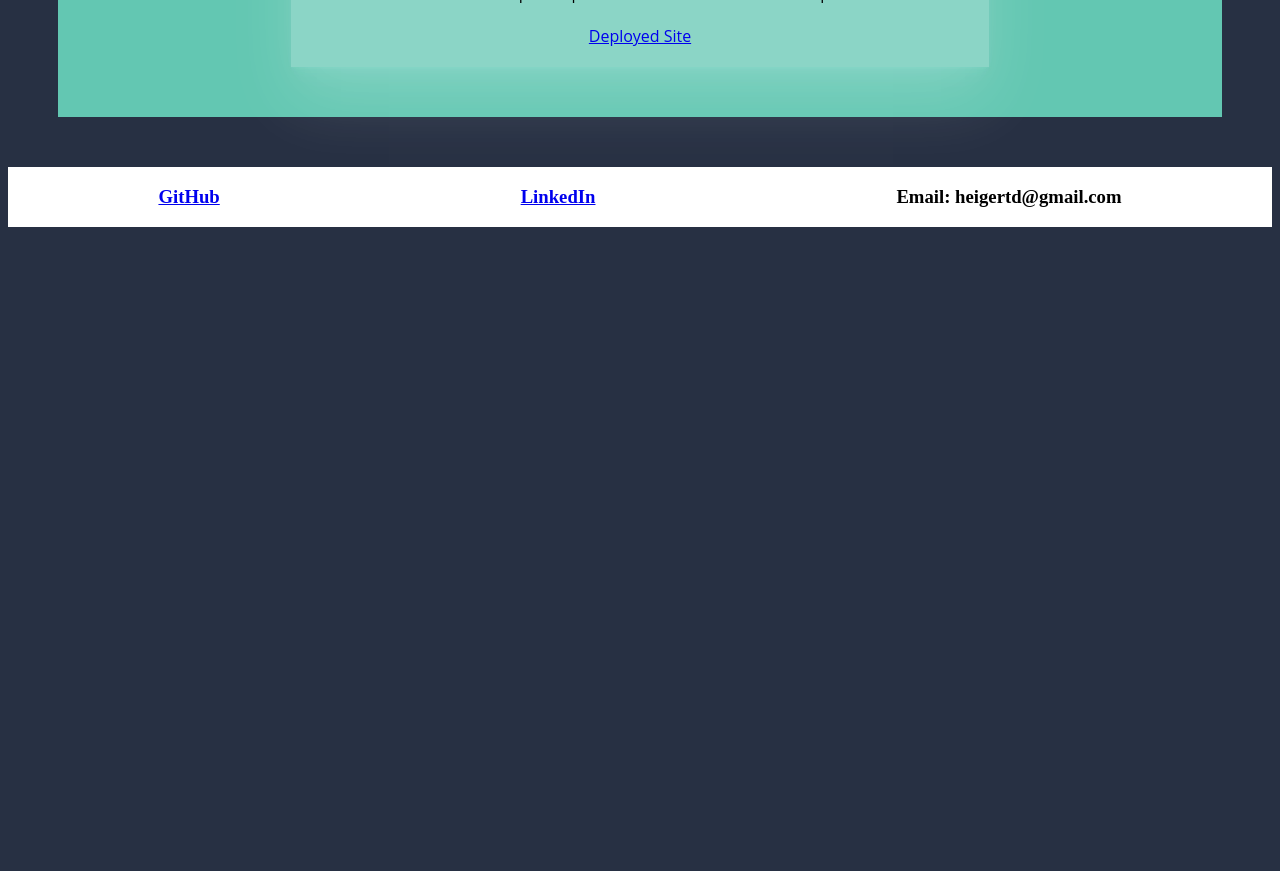
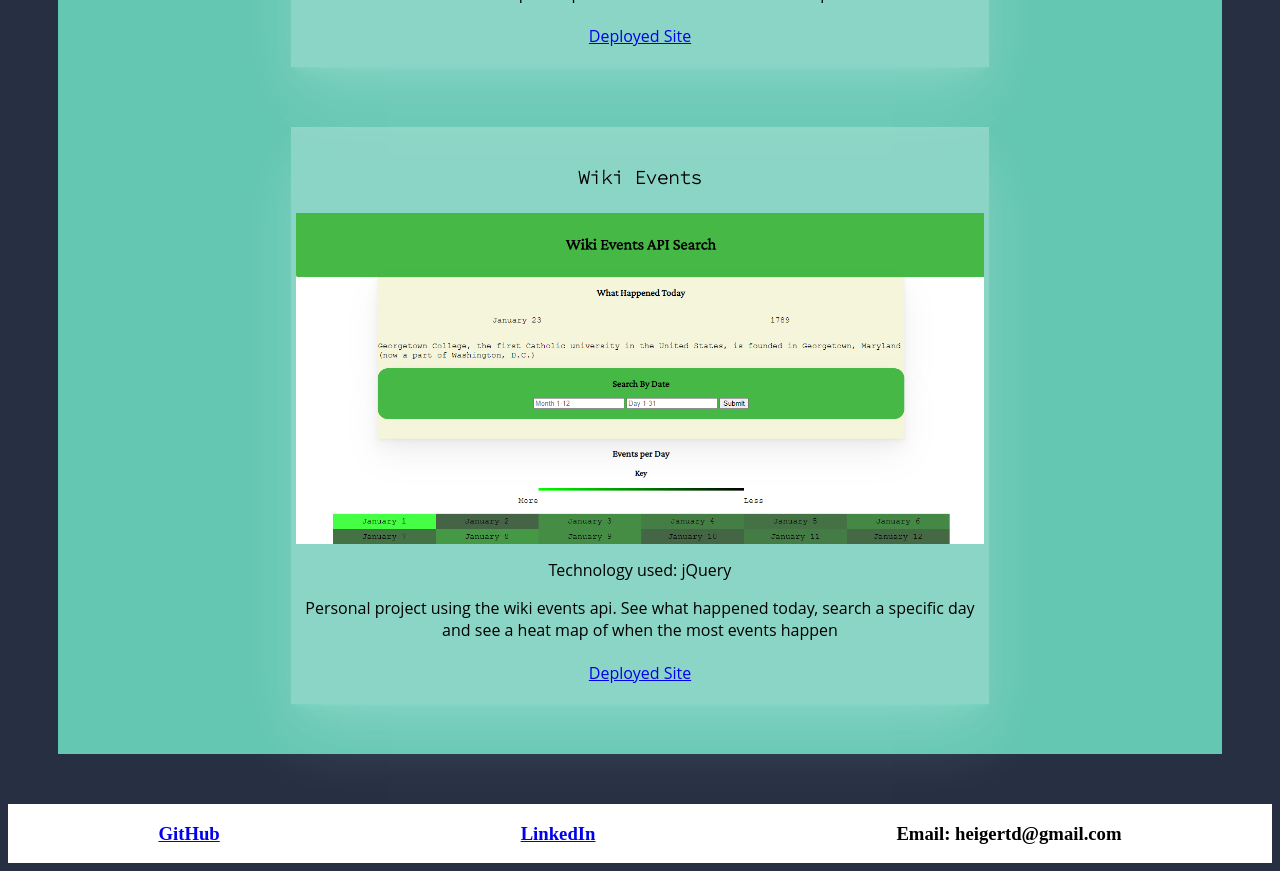
Before and after one commit to heigertd/react-portfolio, a React (Create React App) app: page / in a window 1280 px wide. Shown: the part 4660-5531 px from the top of the page. Before the commit the page ends 4895 px from the top, so only its background shows below. Built offline with nearby package versions, Linux system fonts and the light colour scheme.

Commit message:
added new piece

```diff
--- a/src/data.js
+++ b/src/data.js
@@ -63,6 +63,14 @@
                 depolyedSite: 'https://fake-coffee.vercel.app/'
 
             },
+            {
+                title: 'Wiki Events',
+                description: 'Personal project using the wiki events api. See what happened today, search a specific day and see a heat map of when the most events happen',
+                techs: 'jQuery',
+                img: '../../images/Screenshot (66).png',
+                depolyedSite: 'https://wiki-events.vercel.app/'
+
+            },
         ]
     },
     {
--- a/src/pages/Contact/contact.css
+++ b/src/pages/Contact/contact.css
@@ -26,6 +26,4 @@
         margin: 0;
 
     }
-
-
 }
--- a/src/pages/Portfolio/Portfolio.js
+++ b/src/pages/Portfolio/Portfolio.js
@@ -3,6 +3,7 @@
 import FakeCoffee from '../../images/Screenshot (63).png';
 import Sav from '../../images/Screenshot (51).png';
 import Misbach from '../../images/Screenshot (62).png';
+import Wiki from '../../images/Screenshot (66).png'
 import data from '../../data.js';
 import Project from '../../Components/Project/Projects';
 
@@ -16,6 +17,7 @@
             <Project img = {Sav} tech = {data[1].projects[0].techs} description = {data[1].projects[0].description} title = {data[1].projects[0].title} depolyedSite = {data[1].projects[0].depolyedSite} />
             <Project img = {Misbach} tech = {data[1].projects[1].techs} description = {data[1].projects[1].description} title = {data[1].projects[1].title} depolyedSite = {data[1].projects[1].depolyedSite} />
             <Project img = {FakeCoffee} tech = {data[1].projects[2].techs} description = {data[1].projects[2].description} title = {data[1].projects[2].title} depolyedSite = {data[1].projects[2].depolyedSite} />
+            <Project img = {Wiki} tech = {data[1].projects[3].techs} description = {data[1].projects[3].description} title = {data[1].projects[3].title} depolyedSite = {data[1].projects[3].depolyedSite} />
         </div>
     </div>
     )
```
Also changed, not shown: src/images/Screenshot (66).png (added).
